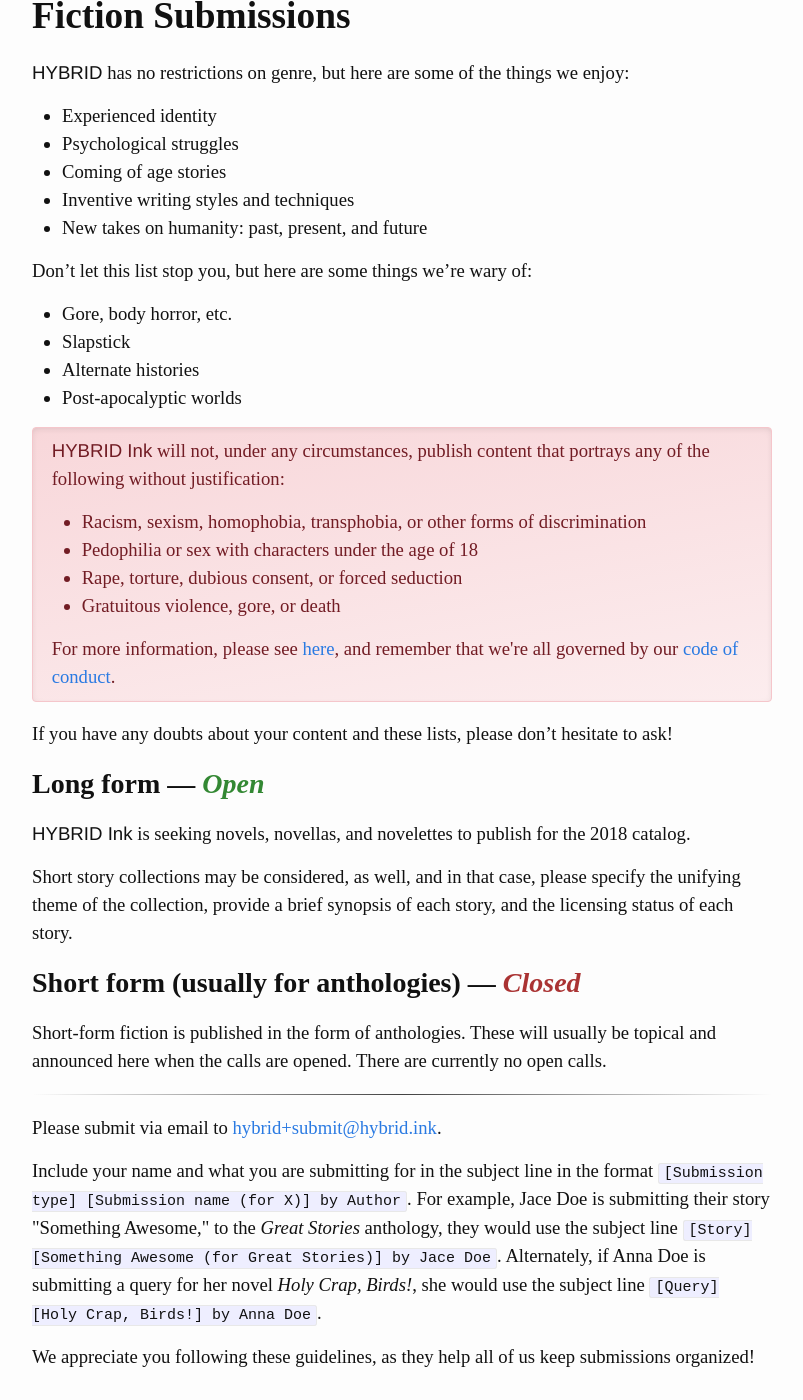
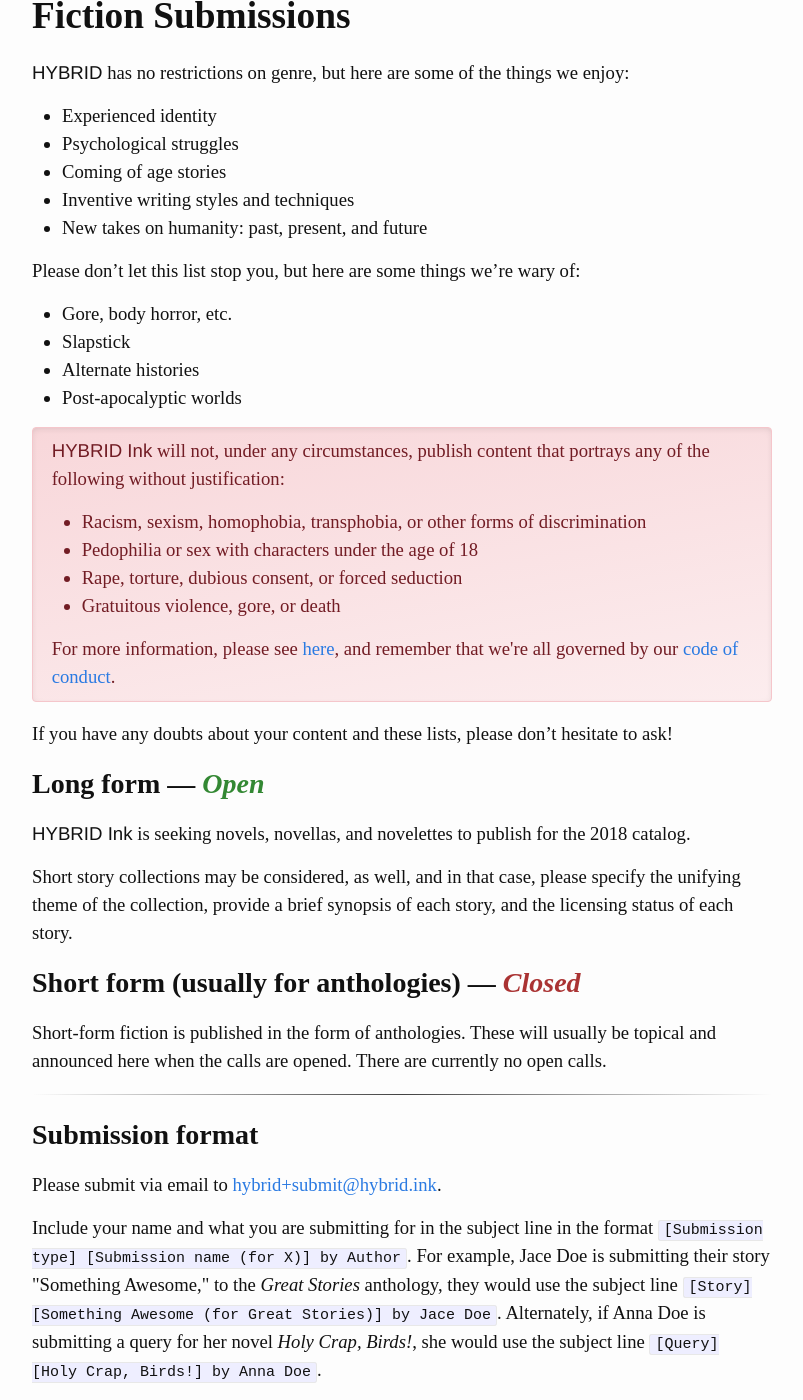
Before and after one commit to hybridink/hybrid.ink, a Jekyll site: the page built from submit/fiction.md, in a window 1280 px wide and 1400 px high, scrolled down 218 px. Shown: the whole window, without its empty margins (238-1041 px from the left). Built offline with Jekyll 4.4.1, drawn with Linux system fonts in a browser that asks for light colours; some web fonts are replaced.

Commit message:
Clarify guidelines

```diff
--- a/_includes/submission-format.html
+++ b/_includes/submission-format.html
@@ -1,4 +1,6 @@
 <hr />
+
+<h2>Submission format</h2>
 
 <p>Please submit via email to <a href="mailto:hybrid+submit@hybrid.ink">hybrid+submit@hybrid.ink</a>.</p>
 
--- a/submit/fiction.md
+++ b/submit/fiction.md
@@ -13,7 +13,7 @@
 * Inventive writing styles and techniques
 * New takes on humanity: past, present, and future
 
-Don't let this list stop you, but here are some things we're wary of:
+Please don't let this list stop you, but here are some things we're wary of:
 
 * Gore, body horror, etc.
 * Slapstick
```
Also changed, not shown: submit/non-fiction.md (+1 -1 lines).
